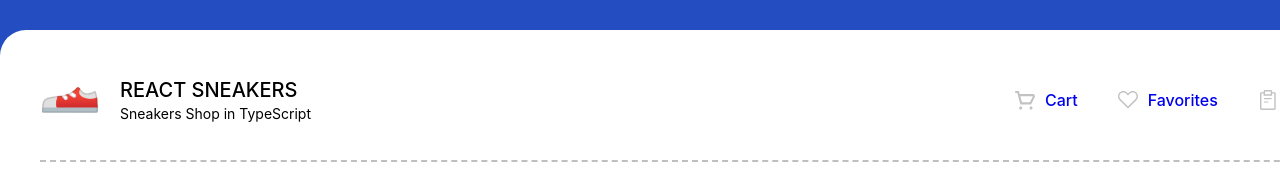
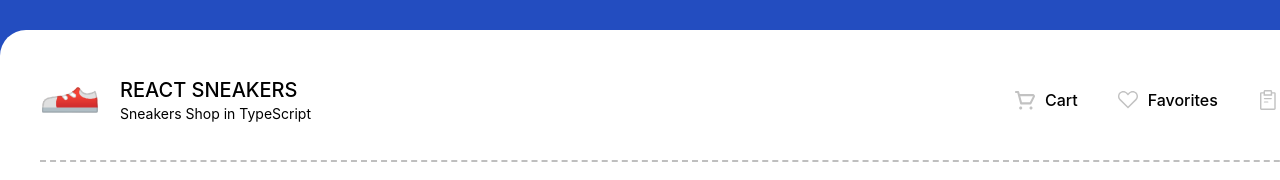
Before and after one commit to khajimatov/sneakers-shop-ts, a React (Create React App) app: page / in a window 1280 px wide. Shown: the top 180 px of the page. Built offline with nearby package versions, Linux system fonts and the light colour scheme; no server answers.

Commit message:
Fixed colors on unvisited links

```diff
--- a/src/components/Header/Header.module.scss
+++ b/src/components/Header/Header.module.scss
@@ -47,6 +47,7 @@ header ul {
 header li {
     cursor: pointer;
     display: flex;
+    color: initial;
     align-items: center;
     gap: 10px;
     float: left;
```
